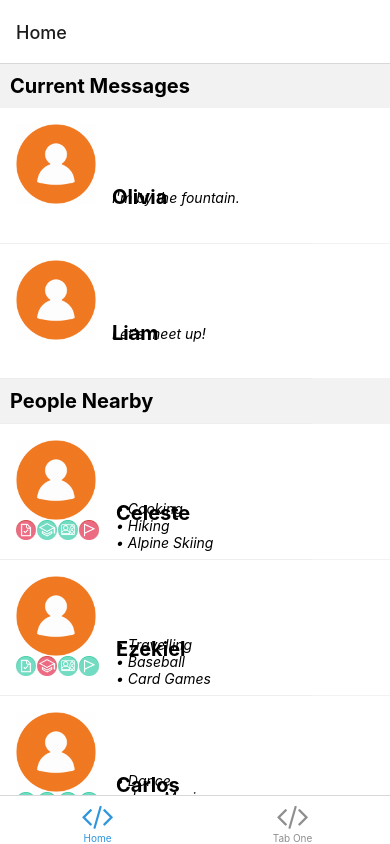
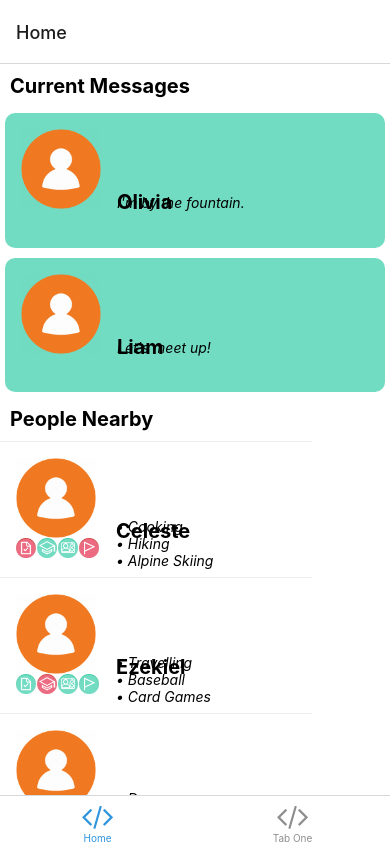
Before and after one commit to maaarvin-was-here/hi5, a React Native app: screen /TabTwo in a window 390 px wide. Built offline with nearby package versions, Linux system fonts and the light colour scheme; what expo-linking would draw is missing.

Commit message:
added bezelling to current message boxes

```diff
--- a/components/CurrentMessageBox.tsx
+++ b/components/CurrentMessageBox.tsx
@@ -2,6 +2,7 @@ import * as React from 'react';
 import { Image, StyleSheet } from 'react-native';
 
 import { Text, View } from '../components/Themed';
+import { LinearGradient } from 'expo-linear-gradient';
 
 type CurrentMessageBoxProps = {
   message: string;
@@ -11,7 +12,7 @@ type CurrentMessageBoxProps = {
 export default function CurrentMessageBox(props: CurrentMessageBoxProps) {
   const { message, name } = props;
   return (
-    <View style={styles.container}>
+    <View style={styles.outer_box}>
       <Text>
         <View style={styles.container}>
           <Image
@@ -35,16 +36,19 @@ const styles = StyleSheet.create({
   container: {
     flex: 1,
     padding: 8,
+    backgroundColor: '#72dcc3',
   },
   name: {
     marginTop: 10,
     fontSize: 20,
     fontWeight: 'bold',
   },
+  outer_box: {
+    flex: 1,
+    padding: 8,
+    backgroundColor: '#72dcc3',
+    borderRadius: 10,
+    margin: 5,
+  },
   italic: { fontStyle: 'italic', marginTop: -20 },
-  separator: {
-    marginVertical: 30,
-    height: 1,
-    width: '80%',
-  },
 });
--- a/package.json
+++ b/package.json
@@ -37,7 +37,8 @@
     "react-native-unordered-list": "^1.0.4",
     "react-native-web": "0.17.1",
     "styled-components": "^5.3.3",
-    "styled-system": "^5.1.5"
+    "styled-system": "^5.1.5",
+    "expo-linear-gradient": "~10.0.3"
   },
   "devDependencies": {
     "@babel/core": "^7.12.9",
--- a/screens/HomeScreen.tsx
+++ b/screens/HomeScreen.tsx
@@ -13,20 +13,10 @@ export default function HomeScreen() {
         name="Olivia"
         message="I'm by the fountain."
       ></CurrentMessageBox>
-      <View
-        style={styles.separator}
-        lightColor="#eee"
-        darkColor="rgba(255,255,255,0.1)"
-      />
       <CurrentMessageBox
         name="Liam"
         message="Let's meet up!"
       ></CurrentMessageBox>
-      <View
-        style={styles.separator}
-        lightColor="#eee"
-        darkColor="rgba(255,255,255,0.1)"
-      />
       <Text style={styles.separating_bar}>People Nearby</Text>
       <View
         style={styles.separator}
@@ -110,6 +100,7 @@ export default function HomeScreen() {
 const styles = StyleSheet.create({
   container: {
     flex: 1,
+    backgroundColor: 'white',
   },
   separating_bar: { fontSize: 20, fontWeight: 'bold', padding: 10 },
   title: {
```
Also changed, not shown: 1 other file (tests, documents, lock files or other folders).
